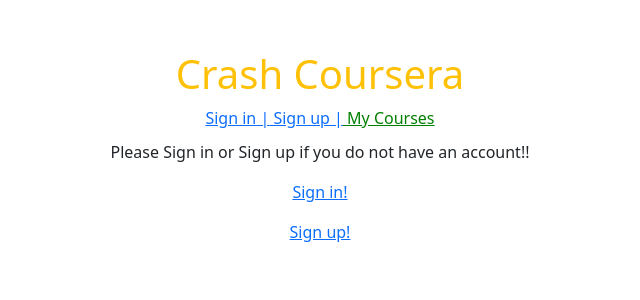
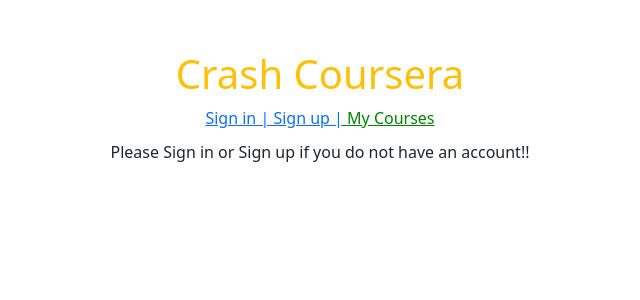
Before and after one commit to saimaAnis21/CoursesApp, a React (Create React App) app: page /my_courses in a window 1280 px wide. Shown: the top 300 px of the page, without its empty margins (320-960 px from the left). Built offline with nearby package versions, Linux system fonts and the light colour scheme.

Commit message:
Remove extra signin and signup links from courses

```diff
--- a/src/components/App.js
+++ b/src/components/App.js
@@ -25,6 +25,7 @@
     <div>
       <h1 className="mt-50 text-decoration-underlin text-warning text-center">Crash Coursera</h1>
       <BrowserRouter>
+
         <div className="txt-align">
           <NavLink className="navbar-item" activeClassName="active-link" to="/signin">
             Sign in |
@@ -41,6 +42,7 @@
         <Route exact path="/signup" component={SignUpForm} />
         <Route exact path="/signin" component={SignInForm} />
         <Route exact path="/my_courses" component={Course} />
+
       </BrowserRouter>
     </div>
   );
--- a/src/containers/Course.js
+++ b/src/containers/Course.js
@@ -30,16 +30,16 @@
     <div className="txt-align mt-10">
 
       { hasToken ? (
-        <p className="text-success">
-          {email}
-          {' '}
-          is logged in!!
-        </p>
+        <div>
+          <p className="text-success">
+            {email}
+            {' '}
+            is logged in!!
+          </p>
+          <CourseAddForm />
+          <CourseDisplay />
+        </div>
       ) : <p>Please Sign in or Sign up if you do not have an account!!</p>}
-      { hasToken ? <CourseAddForm /> : <p><a href="/signin">Sign in!</a></p>}
-      { hasToken ? <CourseDisplay /> : (
-        <p><a href="/signup">Sign up!</a></p>
-      )}
     </div>
   );
 };
```
